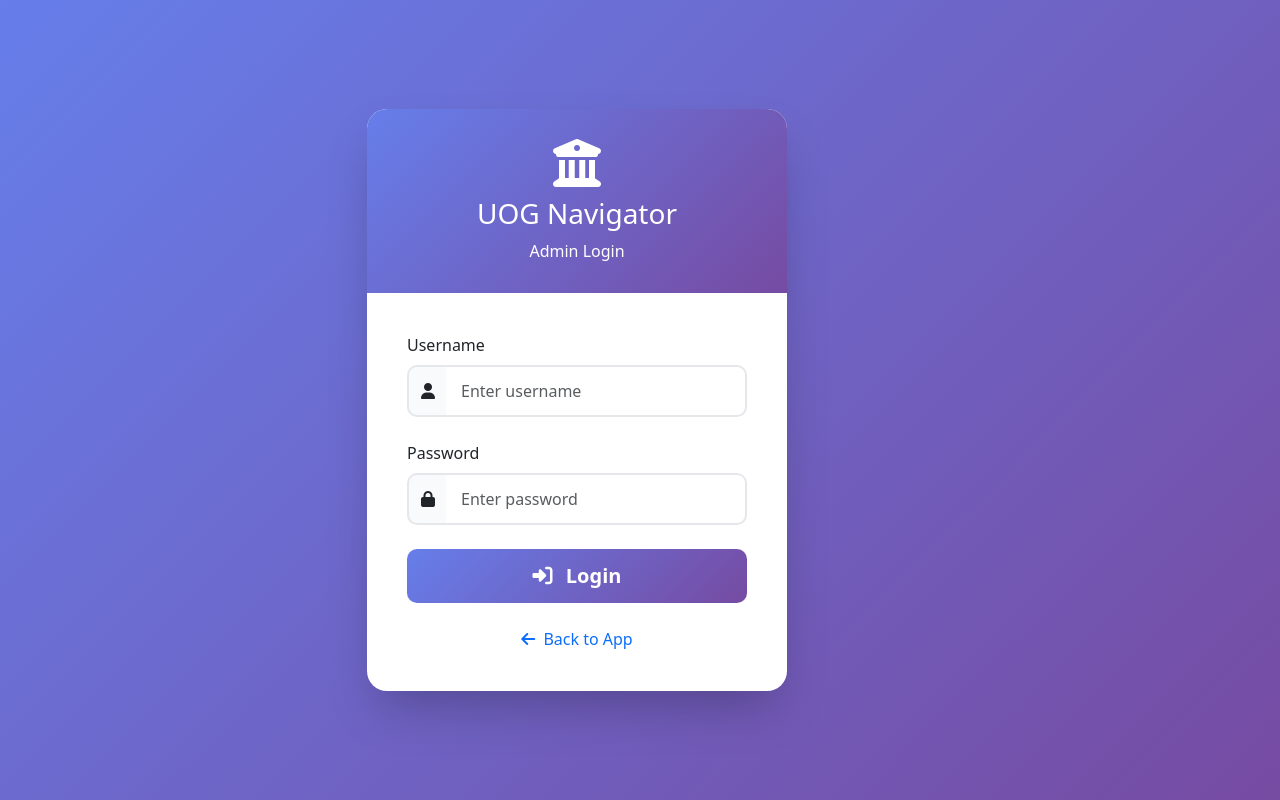
After one commit to yitayalDev/navigator, a Flask app: page /admin/login in a window 1280 px wide. The commit adds this page. Run offline with Flask 3, Linux system fonts and the light colour scheme; parts of the project's set-up code (start-up, migrations or seed data) failed here and were passed over.

Commit message:
updated backend and added login page

```diff
--- a/backend/requirements.txt
+++ b/backend/requirements.txt
@@ -10,6 +10,8 @@ requests==2.31.0
 # HTTP Server (optional - for webhook mode)
 flask==3.0.0
 flask-cors
+flask-login
+flask-bcrypt
 
 # MongoDB Database
 pymongo==4.6.1
--- a/backend/server.py
+++ b/backend/server.py
@@ -7,8 +7,10 @@ import sys
 import asyncio
 import json
 from datetime import datetime
-from flask import Flask, request, jsonify, render_template, redirect, make_response, flash
+from flask import Flask, request, jsonify, render_template, redirect, make_response, flash, session
 from flask_cors import CORS
+from flask_login import LoginManager, UserMixin, login_user, login_required, logout_user, current_user
+from flask_bcrypt import Bcrypt
 from bson import ObjectId
 from telegram import Update, InlineKeyboardButton, InlineKeyboardMarkup
 from telegram.ext import ApplicationBuilder, CommandHandler, ContextTypes, MessageHandler, filters, CallbackQueryHandler, ConversationHandler
@@ -35,6 +37,38 @@ logger = logging.getLogger(__name__)
 # Flask app
 app = Flask(__name__, template_folder='templates')
 app.secret_key = 'uog-navigator-admin-secret-key'
+
+# Initialize Flask-Bcrypt
+bcrypt = Bcrypt(app)
+
+# Initialize Flask-Login
+login_manager = LoginManager()
+login_manager.init_app(app)
+login_manager.login_view = 'login'
+
+# User class for Flask-Login
+class User(UserMixin):
+    def __init__(self, user_id, username):
+        self.id = user_id
+        self.username = username
+
+    def get_id(self):
+        return str(self.id)
+
+@login_manager.user_loader
+def load_user(user_id):
+    # Try to find user by the ID
+    from bson import ObjectId
+    try:
+        user = db._db.admin_users.find_one({'_id': ObjectId(user_id)})
+        if user:
+            return User(str(user['_id']), user['username'])
+    except:
+        # If ID is username, try that way
+        user = db.get_admin_user(user_id)
+        if user:
+            return User(str(user['_id']), user['username'])
+    return None
 
 # Redirect root to admin
 @app.route('/')
@@ -192,7 +226,44 @@ def get_campuses_for_template():
         return CampusData.CAMPUSES
 
 
+# =========================================================================
+# LOGIN ROUTES
+# =========================================================================
+
+@app.route('/admin/login', methods=['GET', 'POST'])
+def login():
+    """Admin login page."""
+    if current_user.is_authenticated:
+        return redirect('/admin')
+
+    if request.method == 'POST':
+        username = request.form.get('username', '').strip()
+        password = request.form.get('password', '')
+
+        # Verify credentials
+        if db.verify_password(username, password):
+            user = db.get_admin_user(username)
+            if user:
+                user_obj = User(str(user['_id']), user['username'])
+                login_user(user_obj)
+                next_page = request.args.get('next')
+                return redirect(next_page or '/admin')
+
+        flash('Invalid username or password', 'danger')
+
+    return render_template('admin/login.html')
+
+@app.route('/admin/logout')
+@login_required
+def logout():
+    """Admin logout."""
+    logout_user()
+    flash('You have been logged out', 'info')
+    return redirect('/admin/login')
+
+
 @app.route('/admin', methods=['GET'])
+@login_required
 def admin_dashboard():
     """Admin dashboard showing statistics."""
     # Get stats
@@ -252,6 +323,7 @@ def admin_dashboard():
 
 
 @app.route('/admin/buildings', methods=['GET'])
+@login_required
 def admin_buildings():
     """Manage buildings page."""
     # Get query parameters
@@ -285,6 +357,7 @@ def admin_buildings():
 
 
 @app.route('/admin/buildings/add', methods=['GET', 'POST'])
+@login_required
 def admin_add_building():
     """Add new building page."""
     if request.method == 'POST':
@@ -350,6 +423,7 @@ def admin_add_building():
 
 
 @app.route('/admin/buildings/edit/<building_id>', methods=['GET', 'POST'])
+@login_required
 def admin_edit_building(building_id):
     """Edit building page."""
     building = db.get_building_by_id(building_id)
@@ -406,6 +480,7 @@ def admin_edit_building(building_id):
 
 
 @app.route('/admin/api/buildings/<building_id>', methods=['DELETE'])
+@login_required
 def admin_delete_building(building_id):
     """API endpoint to delete a building."""
     result = db.delete_building(building_id)
@@ -416,6 +491,7 @@ def admin_delete_building(building_id):
 
 
 @app.route('/admin/categories', methods=['GET', 'POST'])
+@login_required
 def admin_categories():
     """Categories management page."""
     try:
@@ -488,6 +564,7 @@ def admin_categories():
     )
 
 @app.route('/admin/categories/delete/<category_name>', methods=['POST'])
+@login_required
 def delete_category(category_name):
     """Delete a category."""
     success = db.delete_category(category_name)
@@ -499,6 +576,7 @@ def delete_category(category_name):
 
 
 @app.route('/admin/campuses', methods=['GET', 'POST'])
+@login_required
 def admin_campuses():
     """Campuses management page."""
     # Handle adding new campus
@@ -563,6 +641,7 @@ def admin_campuses():
 
 
 @app.route('/admin/campuses/delete/<campus_id>', methods=['POST'])
+@login_required
 def delete_campus(campus_id):
     """Delete a campus."""
     success = db.delete_campus(campus_id)
@@ -1335,6 +1414,13 @@ def main():
         else:
             print(f"Found {len(existing_locations)} locations in database. Keeping existing data.")
 
+        # Initialize default admin user
+        print("Initializing default admin user...")
+        if db.initialize_default_admin('admin123', '123'):
+            print("Default admin user created: admin123")
+        else:
+            print("Admin user already exists or error occurred.")
+
     # Build Telegram application
     bot_token = config.get_bot_token()
     application = ApplicationBuilder().token(bot_token).build()
--- /dev/null
+++ b/backend/templates/admin/login.html
@@ -0,0 +1,136 @@
+<!DOCTYPE html>
+<html lang="en">
+<head>
+    <meta charset="UTF-8">
+    <meta name="viewport" content="width=device-width, initial-scale=1.0">
+    <title>Admin Login - UOG Navigator</title>
+    <link href="https://cdn.jsdelivr.net/npm/bootstrap@5.3.0/dist/css/bootstrap.min.css" rel="stylesheet">
+    <link rel="stylesheet" href="https://cdnjs.cloudflare.com/ajax/libs/font-awesome/6.4.0/css/all.min.css">
+    <style>
+        body {
+            background: linear-gradient(135deg, #667eea 0%, #764ba2 100%);
+            min-height: 100vh;
+            display: flex;
+            align-items: center;
+            justify-content: center;
+        }
+        .login-card {
+            background: white;
+            border-radius: 20px;
+            box-shadow: 0 25px 50px -12px rgba(0, 0, 0, 0.25);
+            overflow: hidden;
+            max-width: 420px;
+            width: 100%;
+        }
+        .login-header {
+            background: linear-gradient(135deg, #667eea 0%, #764ba2 100%);
+            padding: 30px;
+            text-align: center;
+            color: white;
+        }
+        .login-header i {
+            font-size: 48px;
+            margin-bottom: 10px;
+        }
+        .login-body {
+            padding: 40px;
+        }
+        .form-control {
+            border-radius: 10px;
+            padding: 12px 15px;
+            border: 2px solid #e5e7eb;
+        }
+        .form-control:focus {
+            border-color: #667eea;
+            box-shadow: 0 0 0 3px rgba(102, 126, 234, 0.1);
+        }
+        .btn-login {
+            background: linear-gradient(135deg, #667eea 0%, #764ba2 100%);
+            border: none;
+            border-radius: 10px;
+            padding: 12px;
+            font-weight: 600;
+            color: white;
+        }
+        .btn-login:hover {
+            background: linear-gradient(135deg, #5a6fd6 0%, #6a4190 100%);
+            color: white;
+        }
+        .input-group-text {
+            background: #f9fafb;
+            border: 2px solid #e5e7eb;
+            border-right: none;
+            border-radius: 10px 0 0 10px;
+        }
+        .form-control {
+            border-left: none;
+            border-radius: 0 10px 10px 0;
+        }
+    </style>
+</head>
+<body>
+    <div class="container">
+        <div class="row justify-content-center">
+            <div class="col-md-6">
+                <div class="login-card">
+                    <div class="login-header">
+                        <i class="fas fa-university"></i>
+                        <h3 class="mb-0">UOG Navigator</h3>
+                        <p class="mb-0 mt-2">Admin Login</p>
+                    </div>
+                    <div class="login-body">
+                        {% with messages = get_flashed_messages(with_categories=true) %}
+                            {% if messages %}
+                                {% for category, message in messages %}
+                                    <div class="alert alert-{{ category }} alert-dismissible fade show" role="alert">
+                                        {{ message }}
+                                        <button type="button" class="btn-close" data-bs-dismiss="alert"></button>
+                                    </div>
+                                {% endfor %}
+                            {% endif %}
+                        {% endwith %}
+
+                        <form method="POST" action="{{ url_for('login') }}">
+                            <div class="mb-4">
+                                <label class="form-label">Username</label>
+                                <div class="input-group">
+                                    <span class="input-group-text">
+                                        <i class="fas fa-user"></i>
+                                    </span>
+                                    <input type="text" class="form-control" name="username" placeholder="Enter username" required autocomplete="username">
+                                </div>
+                            </div>
+
+                            <div class="mb-4">
+                                <label class="form-label">Password</label>
+                                <div class="input-group">
+                                    <span class="input-group-text">
+                                        <i class="fas fa-lock"></i>
+                                    </span>
+                                    <input type="password" class="form-control" name="password" placeholder="Enter password" required autocomplete="current-password">
+                                </div>
+                            </div>
+
+                            <div class="d-grid">
+                                <button type="submit" class="btn btn-login btn-lg">
+                                    <i class="fas fa-sign-in-alt me-2"></i>
+                                    Login
+                                </button>
+                            </div>
+                        </form>
+
+                        <div class="text-center mt-4">
+                            <a href="{{ url_for('serve_flutter_app') }}" class="text-decoration-none">
+                                <i class="fas fa-arrow-left me-1"></i>
+                                Back to App
+                            </a>
+                        </div>
+                    </div>
+                </div>
+            </div>
+        </div>
+    </div>
+
+    <script src="https://cdn.jsdelivr.net/npm/bootstrap@5.3.0/dist/js/bootstrap.bundle.min.js"></script>
+</body>
+</html>
```
Also changed, not shown: backend/database.py (+60 -0 lines), backend/templates/admin/layout.html (+19 -0 lines).
